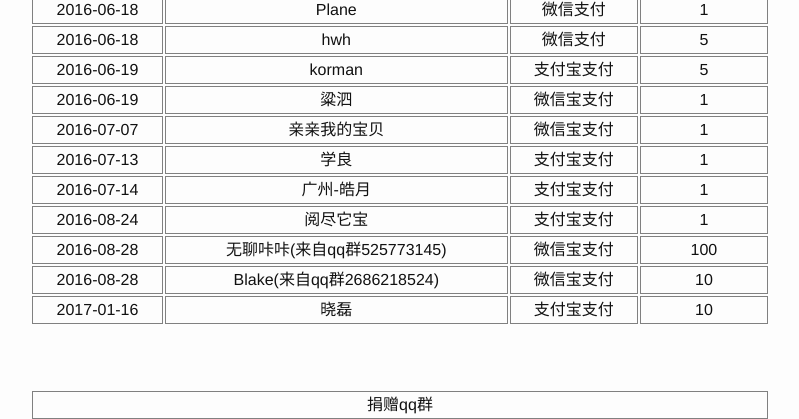
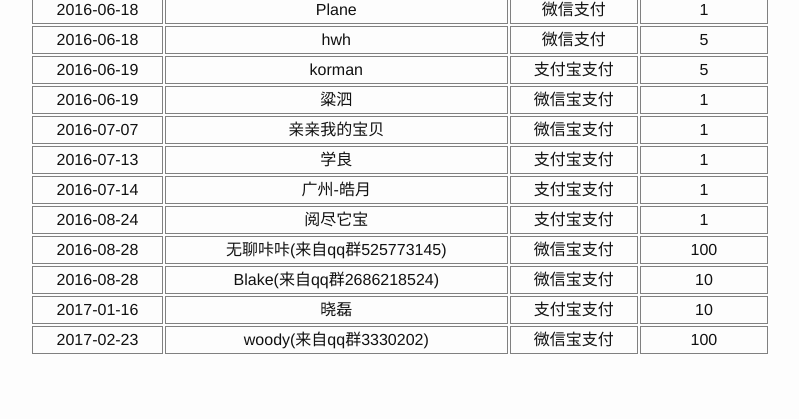
Before and after one commit to guoyu07/skynetclub.github.io, a Jekyll site: the page built from donate.md, in a window 1280 px wide and 900 px high, scrolled down 1193 px, cut to the strip 0-419 px from the top of the window. Shown: the whole strip, without its empty margins (240-1039 px from the left). Built offline with Jekyll 4.4.1, drawn with Linux system fonts in a browser that asks for light colours; comment, search, counter and statistics services are not loaded.

Commit message:
Update donate.md

```diff
--- a/donate.md
+++ b/donate.md
@@ -150,6 +150,12 @@ qq支付需要加群后方可支付
 <td>支付宝支付</td>
 <td>10</td>
 </tr>
+<tr>
+<td>2017-02-23</td>
+<td>woody(来自qq群3330202)</td>
+<td>微信宝支付</td>
+<td>100</td>
+</tr>
 </table>
 
 <br/><br/>
```
